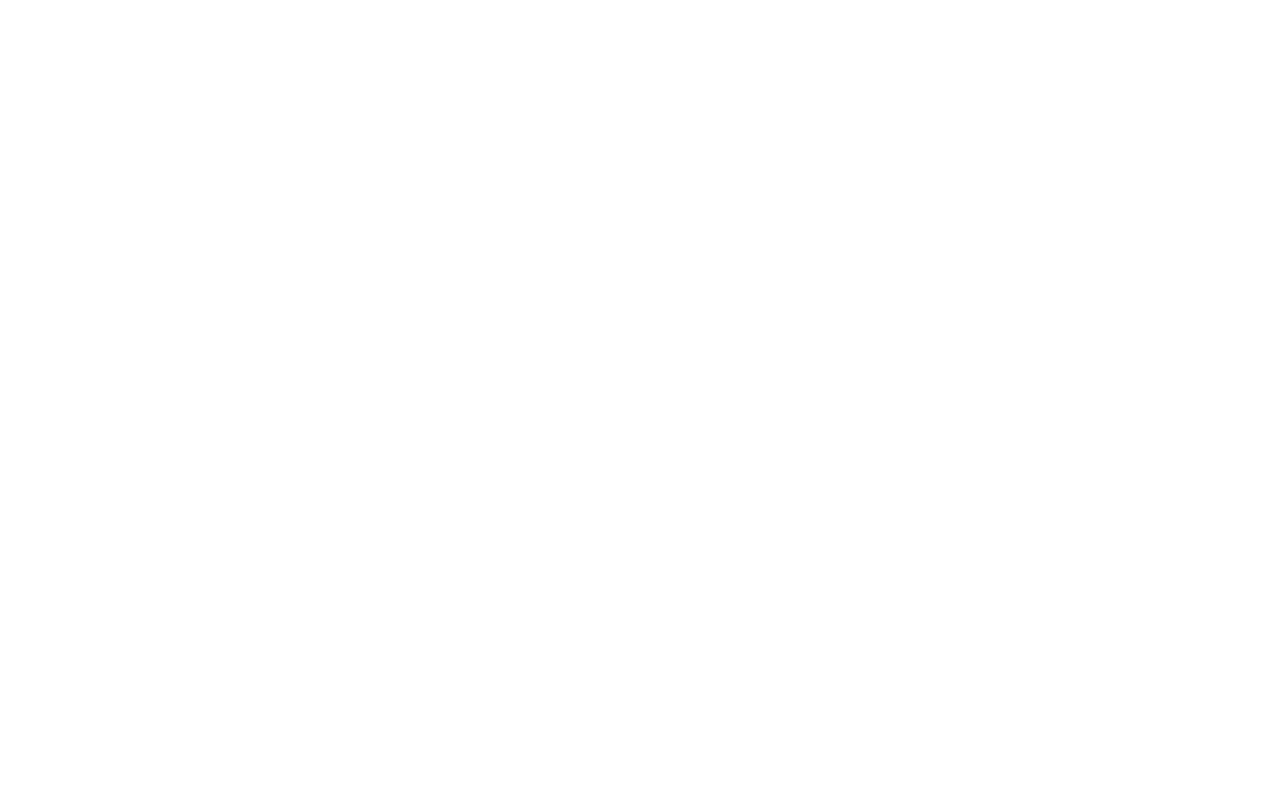
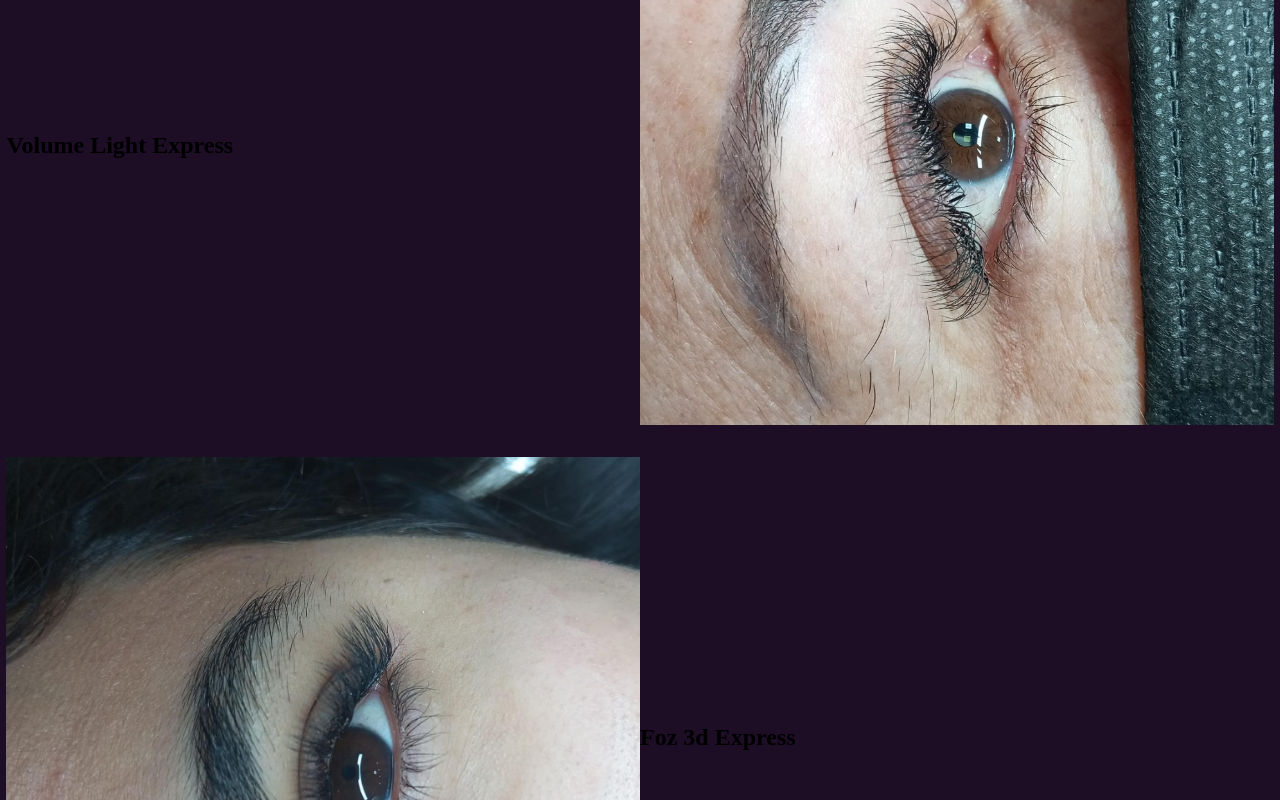
Before and after one commit to PredoH1/MaryBeauty, a React (Vite) app: page / in a window 1280 px wide. Shown: the part 2020-2820 px from the top of the page. Before the commit the page ends 1842 px from the top, so only its background shows below. Built offline with nearby package versions, Linux system fonts and the light colour scheme.

Commit message:
Feat: added the results component

```diff
--- a/src/Components/Catalogo/Catalogo.module.css
+++ b/src/Components/Catalogo/Catalogo.module.css
@@ -30,6 +30,7 @@
   width: calc(33.333% - 20px);
   background: #d9d9d92f;
   border: 1px solid #c5c5c5;
+  color: #fff;
   border-radius: 12px;
   padding: 20px;
   text-align: center;
--- /dev/null
+++ b/src/Components/Resultados/Resultados.module.css
@@ -0,0 +1,38 @@
+.container {
+  background-color: #1d0e26;
+  display: flex;
+  flex-direction: column;
+  justify-content: center;
+  align-items: center;
+}
+
+.boxRight,
+.boxLeft {
+  margin: 1rem 0rem 1rem 0rem;
+  width: 99%;
+  height: 70vh; /* Agora ambas têm a mesma altura */
+  display: flex;
+  justify-content: center;
+  align-items: center;
+}
+
+.descRight,
+.descLeft {
+  width: 50%;
+}
+
+.imgRight,
+.imgLeft {
+  width: 50%;
+  height: 100%; /* Agora ambas ocupam todo o espaço da box */
+  overflow: hidden;
+}
+
+.imgRight img,
+.imgLeft img {
+  width: 100%;
+  height: 100%; /* Agora as imagens se ajustam corretamente */
+  object-fit: cover;
+  object-position: left bottom;
+  transform: scale(1);
+}
--- /dev/null
+++ b/src/Components/Resultados/index.jsx
@@ -0,0 +1,29 @@
+import style from "../Resultados/Resultados.module.css";
+import resultado1 from "../../assets/resultado1.jpeg";
+import resultado2 from "../../assets/resultado2.jpeg";
+
+function Resultados() {
+  return (
+    <section className={style.container}>
+      <h1>Resultados e Depoimentos</h1>
+      <section className={style.boxRight}>
+        <div className={style.descRight}>
+          <h2>Volume Light Express</h2>
+        </div>
+        <div className={style.imgRight}>
+          <img src={resultado1} alt="" />
+        </div>
+      </section>
+      <section className={style.boxLeft}>
+        <div className={style.imgLeft}>
+          <img src={resultado2} alt="" />
+        </div>
+        <div className={style.descLeft}>
+          <h2>Foz 3d Express</h2>
+        </div>
+      </section>
+    </section>
+  );
+}
+
+export default Resultados;
--- a/src/Pages/Home/index.jsx
+++ b/src/Pages/Home/index.jsx
@@ -3,6 +3,7 @@ import Sobre from "../../Components/Sobre";
 import React, { useRef } from "react";
 import Nav from "../../Components/Nav";
 import Catalogo from "../../Components/Catalogo";
+import Resultados from "../../Components/Resultados";
 
 function Home() {
   const sobreRef = useRef(null);
@@ -14,6 +15,7 @@ function Home() {
       <Header />
       <Sobre ref={sobreRef} />
       <Catalogo ref={catalogRef} />
+      <Resultados />
     </div>
   );
 }
```
